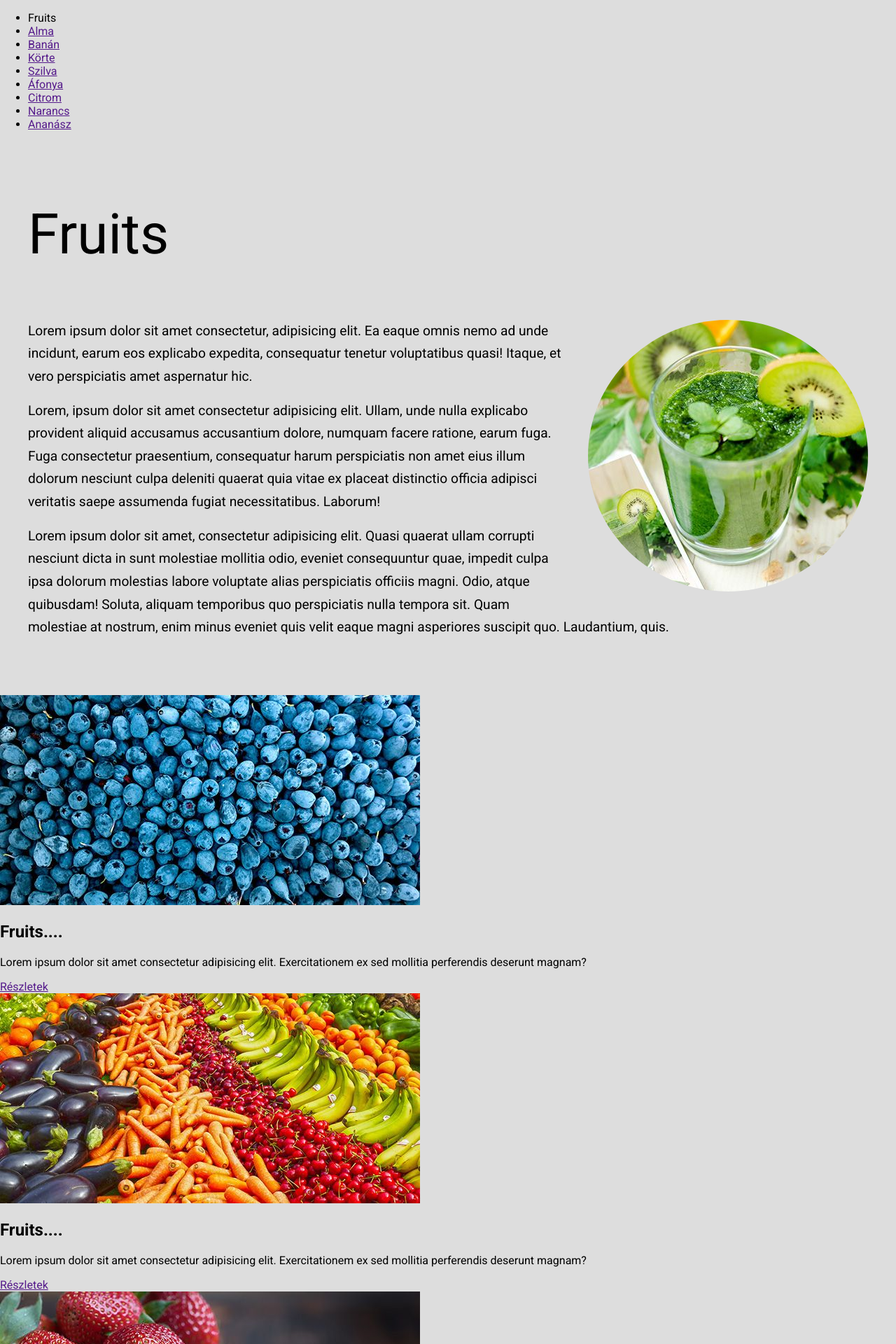
After one commit to nuberi/nuberi.github.io, a PHP site: page /ital.html in a window 1280 px wide. The commit adds this page. Shown: the top 1920 px of the page at 70% size. Run offline with PHP 8.4, Linux system fonts and the light colour scheme.

```diff
--- a/css/foetelek-styles.css
+++ b/css/foetelek-styles.css
@@ -3,10 +3,12 @@
 *{
     box-sizing: border-box;
 }
+
 body{
     margin: 0;
     font-family: 'Poppins', sans-serif ;
     background: url('/pics/recept-pics/foetelek-pics/bg-body.png') #fff;
+
 }
 img{
     max-width: 100%;
--- /dev/null
+++ b/css/ital-styles.css
@@ -0,0 +1,34 @@
+@import url('https://fonts.googleapis.com/css2?family=Roboto:ital,wght@0,400;0,700;0,900;1,100&display=swap');
+*{
+    box-sizing: border-box;
+}
+html{
+    font-size: 16px;
+}
+body{
+    margin: 0;
+    font-family: 'Roboto', sans-serif;
+    background:#ddd;
+
+}
+.wrapper{
+    max-width: 1200px;
+    margin: 0 auto;
+    width: 95%;
+}
+.intro{
+    line-height: 1.7;
+    font-size: 1.2rem;
+    margin: 5rem 0;
+}
+.intro p{
+    margin: 0 0 1rem 0;
+}
+.intro img{
+    float: right;
+    margin: 0 0 2rem 2rem;
+    border-radius: 50%;
+}.intro h1{
+    font-weight: 100;
+    font-size: 5rem;
+}
--- a/foetelek.html
+++ b/foetelek.html
@@ -11,9 +11,11 @@
 </head>
 
 <body>
-    <h1>Főételek</h1>
+
     <div class="wrapper">
+        <h1>Főételek</h1>
         <div class="content">
+
             <nav>
                 <ul>
                     <li><a href="recept.html">Főoldal</a></li>
--- /dev/null
+++ b/ital.html
@@ -0,0 +1,88 @@
+<!DOCTYPE html>
+<html lang="zxx">
+
+<head>
+    <meta charset="UTF-8">
+    <meta http-equiv="X-UA-Compatible" content="IE=edge">
+    <meta name="viewport" content="width=device-width, initial-scale=1.0">
+    <link rel="stylesheet" type="text/css" href="css\ital-styles.css">
+    <link rel="icon" type="image/png" href="pics\recept-pics\ital-pics\favicon.png">
+    <title>Italok</title>
+</head>
+
+<body>
+    <nav>
+        <ul>
+            <li>Fruits</li>
+            <li><a href="">Alma</a></li>
+            <li><a href="">Banán</a></li>
+            <li><a href="">Körte</a></li>
+            <li><a href="">Szilva</a></li>
+            <li><a href="">Áfonya</a></li>
+            <li><a href="">Citrom</a></li>
+            <li><a href="">Narancs</a></li>
+            <li><a href="">Ananász</a></li>
+        </ul>
+    </nav>
+    <div class="wrapper">
+        <div class="intro">
+            <h1>Fruits</h1>
+            <img src="pics\recept-pics\ital-pics\intro.jpg" alt="intro">
+            <p>Lorem ipsum dolor sit amet consectetur, adipisicing elit. Ea eaque omnis nemo ad unde incidunt, earum eos explicabo expedita, consequatur tenetur voluptatibus quasi! Itaque, et vero perspiciatis amet aspernatur hic.</p>
+            <p>Lorem, ipsum dolor sit amet consectetur adipisicing elit. Ullam, unde nulla explicabo provident aliquid accusamus accusantium dolore, numquam facere ratione, earum fuga. Fuga consectetur praesentium, consequatur harum perspiciatis non amet eius illum dolorum nesciunt culpa deleniti quaerat quia vitae ex placeat distinctio officia adipisci veritatis saepe assumenda fugiat necessitatibus. Laborum!</p>
+            <p>Lorem ipsum dolor sit amet, consectetur adipisicing elit. Quasi quaerat ullam corrupti nesciunt dicta in sunt molestiae mollitia odio, eveniet consequuntur quae, impedit culpa ipsa dolorum molestias labore voluptate alias perspiciatis officiis magni. Odio, atque quibusdam! Soluta, aliquam temporibus quo perspiciatis nulla tempora sit. Quam molestiae at nostrum, enim minus eveniet quis velit eaque magni asperiores suscipit quo. Laudantium, quis.</p>
+        </div>
+    </div>
+    <div class="box-wrapper">
+        <div class="box">
+            <img src="pics\recept-pics\ital-pics\image1.jpg" alt="">
+            <div class="box-content">
+            <h2>Fruits....</h2>
+            <p>Lorem ipsum dolor sit amet consectetur adipisicing elit. Exercitationem ex sed mollitia perferendis deserunt magnam?</p>
+            <a class="btn" href="">Részletek</a>
+        </div>
+        </div>
+        <div class="box">
+            <img src="pics\recept-pics\ital-pics\image2.jpg" alt="">
+            <div class="box-content">
+            <h2>Fruits....</h2>
+            <p>Lorem ipsum dolor sit amet consectetur adipisicing elit. Exercitationem ex sed mollitia perferendis deserunt magnam?</p>
+            <a class="btn" href="">Részletek</a>
+        </div>
+        </div>
+        <div class="box">
+            <img src="pics\recept-pics\ital-pics\image3.jpg" alt="">
+            <div class="box-content">
+            <h2>Fruits....</h2>
+            <p>Lorem ipsum dolor sit amet consectetur adipisicing elit. Exercitationem ex sed mollitia perferendis deserunt magnam?</p>
+            <a class="btn" href="">Részletek</a>
+        </div>
+        </div>
+        <div class="box">
+            <img src="pics\recept-pics\ital-pics\image4.jpg" alt="">
+            <div class="box-content">
+            <h2>Fruits....</h2>
+            <p>Lorem ipsum dolor sit amet consectetur adipisicing elit. Exercitationem ex sed mollitia perferendis deserunt magnam?</p>
+            <a class="btn" href="">Részletek</a>
+        </div>
+        </div>
+        <div class="box">
+            <img src="pics\recept-pics\ital-pics\image5.jpg" alt="">
+            <div class="box-content">
+            <h2>Fruits....</h2>
+            <p>Lorem ipsum dolor sit amet consectetur adipisicing elit. Exercitationem ex sed mollitia perferendis deserunt magnam?</p>
+            <a class="btn" href="">Részletek</a>
+        </div>
+        </div>
+        <div class="box">
+            <img src="pics\recept-pics\ital-pics\image6.jpg" alt="">
+            <div class="box-content">
+            <h2>Fruits....</h2>
+            <p>Lorem ipsum dolor sit amet consectetur adipisicing elit. Exercitationem ex sed mollitia perferendis deserunt magnam?</p>
+            <a class="btn" href="">Részletek</a>
+        </div>
+        </div>
+    </div>
+</body>
+
+</html>
```
Also changed, not shown: pics/recept-pics/ital-pics/favicon.png (added), pics/recept-pics/ital-pics/image1.jpg (added), pics/recept-pics/ital-pics/image2.jpg (added), pics/recept-pics/ital-pics/image3.jpg (added), pics/recept-pics/ital-pics/image4.jpg (added), pics/recept-pics/ital-pics/image5.jpg (added), pics/recept-pics/ital-pics/image6.jpg (added), pics/recept-pics/ital-pics/intro.jpg (added).
